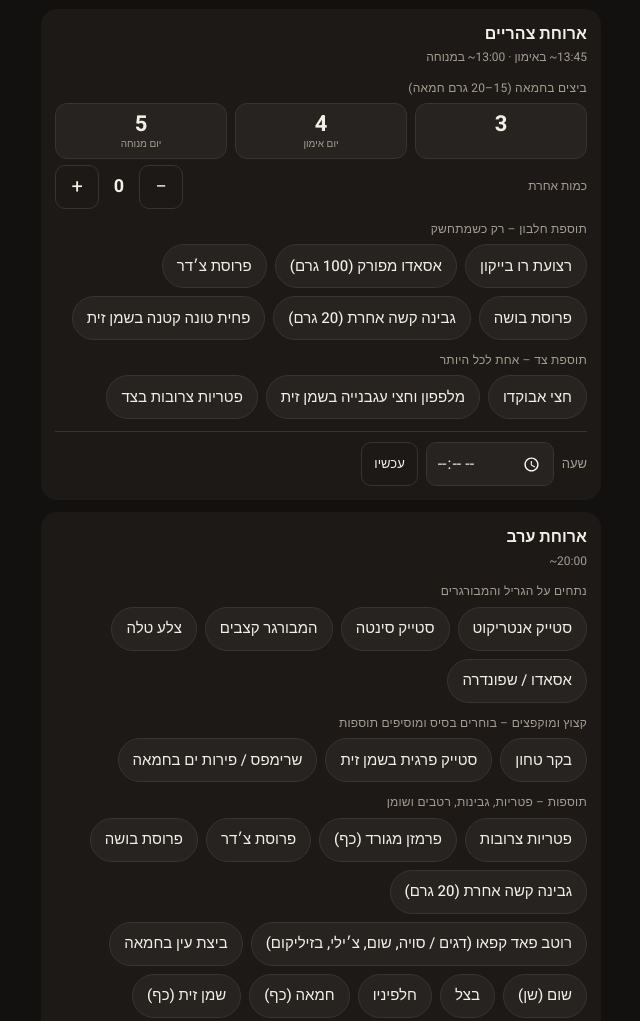
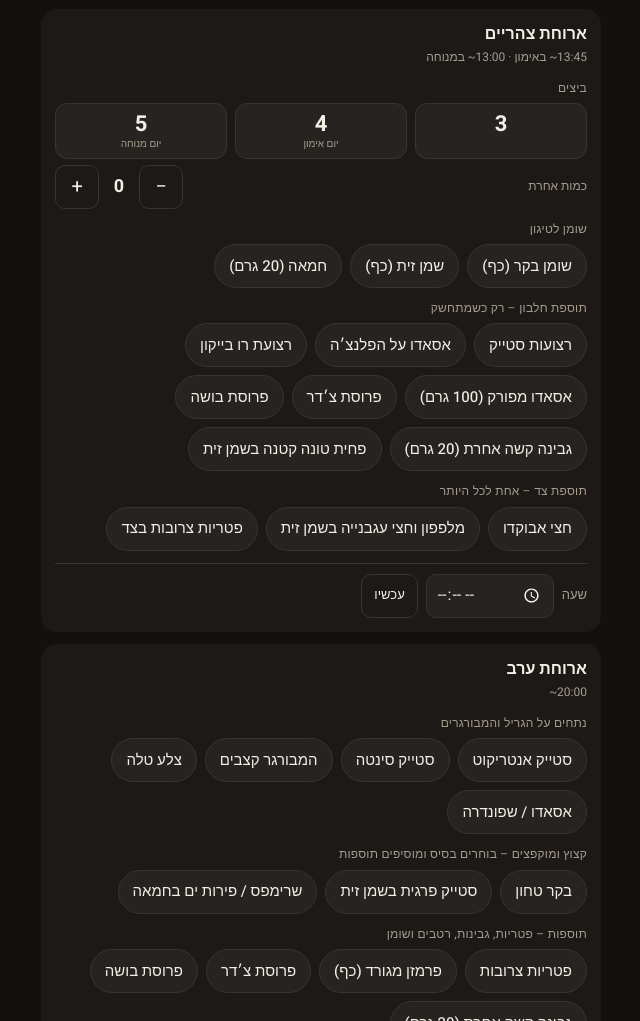
Before and after one commit to adargiler/keto-tracker, a plain HTML site: page docs/index.html in a window 1280 px wide. Shown: the part 1047-2068 px from the top of the page, without its empty margins (319-959 px from the left). Drawn offline with Linux system fonts and the light colour scheme; a web font is replaced by a local one.

Commit message:
Add steak strips and plancha asado to lunch; frying-fat choices for lunch and dinner
Eggs no longer include butter automatically; the fat is logged as its own item
(beef tallow, olive oil or 20 g butter). Days saved earlier keep their butter
as a visible item so their totals do not change.

Co-Authored-By: Claude Fable 5.2 <noreply@anthropic.com>

```diff
--- a/docs/index.html
+++ b/docs/index.html
@@ -79,6 +79,7 @@ h1,h2,h3,h4,p{margin:0}
 .hint{font-size:12px;color:var(--muted)}
 .mt{font-size:12px;color:var(--muted);font-variant-numeric:tabular-nums;white-space:nowrap}
 .lbl{font-size:12px;color:var(--muted);letter-spacing:.02em}
+.lbl .todo{color:var(--yolk)}
 .grp{display:flex;flex-direction:column;gap:6px}
 .sec-h{font-family:var(--font-display);font-size:28px;line-height:1;font-weight:700;letter-spacing:.5px;margin-top:8px}
 
@@ -342,6 +343,8 @@ var FOODS={
   pargitoil:{label:'סטייק פרגית בשמן זית',g:350,kg:1.84,pg:0.19},
   seafoodbutter:{label:'שרימפס / פירות ים בחמאה',g:350,kg:1.41,pg:0.19},
   grill:{label:'נתח על הגריל / המבורגר',g:400,kg:2.85,pg:0.18},
+  steakstrips:{label:'רצועות סטייק',g:100,kg:2.0,pg:0.21,note:'משקל נא'},
+  asadoplancha:{label:'אסאדו על הפלנצ׳ה',g:100,kg:3.3,pg:0.16,note:'משקל נא, בלי עצם'},
   cheddar:{label:'פרוסת צ׳דר',k:85,p:5},
   buche:{label:'פרוסת בושה',k:75,p:4.5},
   hardcheese:{label:'גבינה קשה אחרת (20 גרם)',k:75,p:5},
@@ -359,17 +362,26 @@ var FOODS={
   jalapeno:{label:'חלפיניו',k:5,p:0},
   butter:{label:'חמאה (כף)',k:108,p:0},
   oliveoil:{label:'שמן זית (כף)',k:120,p:0},
+  tallow:{label:'שומן בקר (כף)',k:115,p:0},
+  butter20:{label:'חמאה (20 גרם)',k:143,p:0.2},
+  eggbutter:{label:'חמאה לביצים (15–20 גרם)',k:125,p:0},
   pecan:{label:'פקאן (חצי אגוז)',k:10,p:0.15,cnt:true},
   macadamia:{label:'מקדמיה',k:19,p:0.2,cnt:true},
   brazil:{label:'אגוז ברזיל',k:33,p:0.7,cnt:true}
 };
 var SNACK_GROUPS=[{label:'אגוזים – לפי מספר',ids:['pecan','macadamia','brazil']}];
 var MEALS_ITEMS={lunch:1,dinner:1,snack:1};
-var LUNCH_GROUPS=[{label:'תוספת חלבון – רק כשמתחשק',ids:['bacon','pulledasado','cheddar','buche','hardcheese','tuna']}];
+var FATS=['tallow','oliveoil','butter20'];
+/* Any of these in a meal counts as a frying fat already logged (butter / eggbutter are older entries). */
+var FAT_IDS=FATS.concat(['butter','eggbutter']);
+var LUNCH_GROUPS=[
+  {label:function(d){ return 'שומן לטיגון'+(Number(d.lunch.eggs)>0&&!FAT_IDS.some(function(id){ return d.lunch.items[id]; })?' – <span class="todo">עוד לא נבחר</span>':''); },ids:FATS},
+  {label:'תוספת חלבון – רק כשמתחשק',ids:['steakstrips','asadoplancha','bacon','pulledasado','cheddar','buche','hardcheese','tuna']}
+];
 var DINNER_GROUPS=[
   {label:'נתחים על הגריל והמבורגרים',ids:['entrecote','sinta','burger','lambchop','asado']},
   {label:'קצוץ ומוקפצים – בוחרים בסיס ומוסיפים תוספות',ids:['groundbeef','pargitoil','seafoodbutter']},
-  {label:'תוספות – פטריות, גבינות, רטבים ושומן',ids:['mushrooms','parmesan','cheddar','buche','hardcheese','kapaosauce','friedegg','garlic','onion','jalapeno','butter','oliveoil','bacon','avocado','salad']}
+  {label:'תוספות – פטריות, גבינות, רטבים ושומן',ids:['mushrooms','parmesan','cheddar','buche','hardcheese','kapaosauce','friedegg','garlic','onion','jalapeno','tallow','oliveoil','butter20','bacon','avocado','salad']}
 ];
 /* Entries saved before items had quantities. */
 var OLD_ADDON={bacon:{id:'bacon',q:3},asado:{id:'pulledasado',q:1},cheese:{id:'hardcheese',q:2},tuna:{id:'tuna',q:1}};
@@ -429,7 +441,7 @@ var pendingRender=false;
 function blankDay(){
   return {t:0,type:null,habits:{salt:false,mag:false,creatine:false},
     shake:{scoops:null,cream:false,time:''},
-    lunch:{eggs:null,items:{},addons:[],side:null,time:''},
+    lunch:{eggs:null,items:{},addons:[],side:null,time:'',fv:1},
     dinner:{items:{},preset:null,grams:null,time:''},
     snack:{on:false,items:{},time:''},
     notes:'',workout:{incline:false,ex:{}}};
@@ -447,6 +459,8 @@ function normItems(o){
 function norm(d){
   var b=blankDay(), k, j;
   if(!d||typeof d!=='object'||Array.isArray(d)) return b;
+  /* Days saved before the frying fat was chosen separately counted butter with the eggs. */
+  var oldFat=!!d.lunch&&typeof d.lunch==='object'&&d.lunch.fv===undefined;
   for(k in b){
     if(d[k]==null){ d[k]=b[k]; continue; }
     if(b[k]&&typeof b[k]==='object'&&!Array.isArray(b[k])){
@@ -460,6 +474,7 @@ function norm(d){
     d.lunch.addons.forEach(function(a){ var m=OLD_ADDON[a]; if(m&&!d.lunch.items[m.id]) d.lunch.items[m.id]={q:m.q}; });
     d.lunch.addons=[];
   }
+  if(oldFat&&Number(d.lunch.eggs)>0&&!d.lunch.items.eggbutter) d.lunch.items.eggbutter={q:1};
   if(d.dinner.preset){
     var oid=OLD_DINNER[d.dinner.preset];
     if(oid&&!d.dinner.items[oid]) d.dinner.items[oid]={q:1,g:d.dinner.grams==null?FOODS[oid].g:Math.max(0,Number(d.dinner.grams)||0)};
@@ -507,7 +522,7 @@ function totals(d){
   if(s){ r.shake.k+=N.scoop.k*s; r.shake.p+=N.scoop.p*s; }
   if(d.shake.cream){ r.shake.k+=N.cream.k; r.shake.p+=N.cream.p; }
   var e=Number(d.lunch.eggs)||0;
-  if(e){ r.lunch.k+=e*N.egg.k+N.butter.k; r.lunch.p+=e*N.egg.p; }
+  if(e){ r.lunch.k+=e*N.egg.k; r.lunch.p+=e*N.egg.p; }
   addItems(d.lunch.items,r.lunch);
   var sd=byId(N.sides,d.lunch.side); if(sd){ r.lunch.k+=sd.k; r.lunch.p+=sd.p; }
   addItems(d.dinner.items,r.dinner);
@@ -708,7 +723,7 @@ function foodPicker(meal,groups,d){
   var ids=Object.keys(items).filter(function(id){ return FOODS[id]&&Number(items[id].q)>0; });
   if(ids.length) h+='<div class="grp">'+ids.map(function(id){ return foodRow(meal,id,items[id]); }).join('')+'</div>';
   groups.forEach(function(g){
-    h+='<div class="grp"><span class="lbl">'+g.label+'</span><div class="chips">'+g.ids.map(function(id){
+    h+='<div class="grp"><span class="lbl">'+(typeof g.label==='function'?g.label(d):g.label)+'</span><div class="chips">'+g.ids.map(function(id){
       var q=items[id]?Number(items[id].q)||0:0;
       return '<button class="chip" data-act="fadd" data-meal="'+meal+'" data-v="'+id+'" aria-pressed="'+(q>0)+'">'+FOODS[id].label+(q>0?' <bdi dir="ltr">×'+trim(q)+'</bdi>':'')+'</button>';
     }).join('')+'</div></div>';
@@ -721,7 +736,7 @@ function lunchHtml(d,t){
     var sub=k===4?'יום אימון':k===5?'יום מנוחה':'&nbsp;';
     return chip('eggs',k,k+'<small>'+sub+'</small>',n===k,{cls:k===def?'is-default':''});
   }).join('');
-  var body='<div class="grp"><span class="lbl">ביצים בחמאה (15–20 גרם חמאה)</span><div class="eggs">'+eggs+'</div>'
+  var body='<div class="grp"><span class="lbl">ביצים</span><div class="eggs">'+eggs+'</div>'
     +'<div class="eggstep"><span class="hint">כמות אחרת</span>'+stepper('eggq','',n,'ביצים')+'</div></div>'
     +foodPicker('lunch',LUNCH_GROUPS,d)
     +'<div class="grp"><span class="lbl">תוספת צד – אחת לכל היותר</span><div class="chips">'
--- a/docs/sw.js
+++ b/docs/sw.js
@@ -1,5 +1,5 @@
 /* Offline support. Pages come from the network when it answers within 3 seconds, otherwise from the cache. */
-const CACHE = 'keto-535989a249';
+const CACHE = 'keto-8bc3bdc295';
 const SHELL = ['./', 'manifest.webmanifest', 'icon-180.png', 'icon-192.png'];
 self.addEventListener('install', e => {
   e.waitUntil(caches.open(CACHE).then(c => c.addAll(SHELL)).then(() => self.skipWaiting()));
```
Also changed, not shown: index.html (+21 -6 lines).
